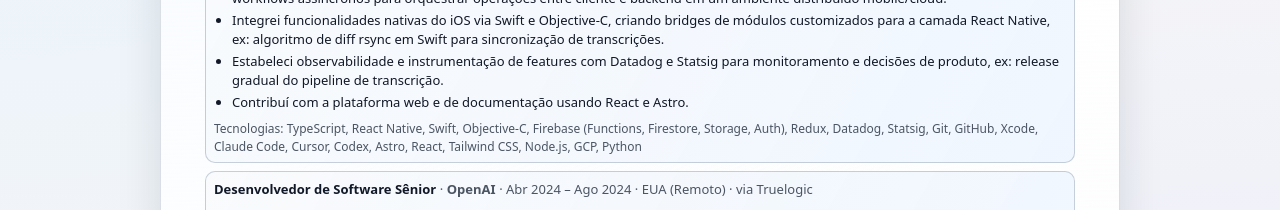
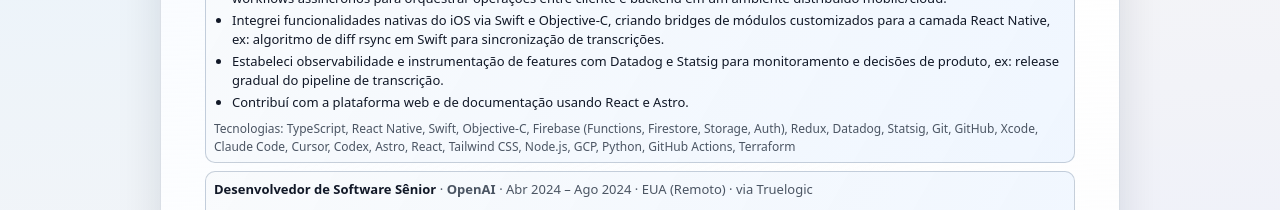
Before and after one commit to GuilhermeScotti/guilherme-scotti.dev, a website: page cv/index-pt.html in a window 1280 px wide. Shown: the part 820-1030 px from the top of the page. Drawn offline with Linux system fonts and the light colour scheme.

Commit message:
add techs (#11)
add missing techs to Superphonic

```diff
--- a/cv/index-pt.html
+++ b/cv/index-pt.html
@@ -11,7 +11,10 @@
     />
 
     <meta property="og:type" content="profile" />
-    <meta property="og:url" content="https://guilhermescotti.github.io/guilherme-scotti.dev/cv/index-pt.html" />
+    <meta
+      property="og:url"
+      content="https://guilhermescotti.github.io/guilherme-scotti.dev/cv/index-pt.html"
+    />
     <meta property="og:title" content="Guilherme Scotti — Engenheiro de Software Sênior" />
     <meta
       property="og:description"
@@ -163,7 +166,8 @@
           <p class="experience-tech">
             Tecnologias: TypeScript, React Native, Swift, Objective-C, Firebase (Functions,
             Firestore, Storage, Auth), Redux, Datadog, Statsig, Git, GitHub, Xcode, Claude Code,
-            Cursor, Codex, Astro, React, Tailwind CSS, Node.js, GCP, Python
+            Cursor, Codex, Astro, React, Tailwind CSS, Node.js, GCP, Python, GitHub Actions,
+            Terraform
           </p>
         </section>
 
```
Also changed, not shown: cv/index.html (+2 -1 lines).
